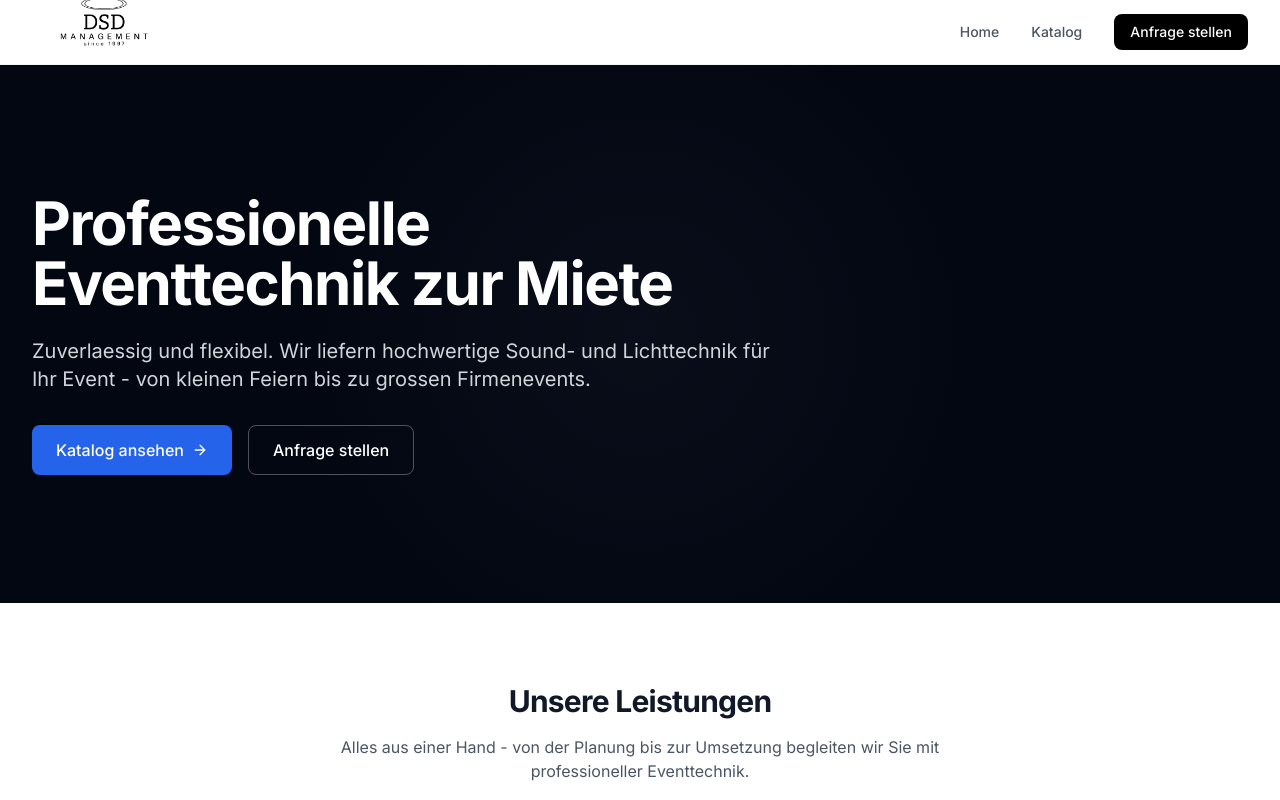
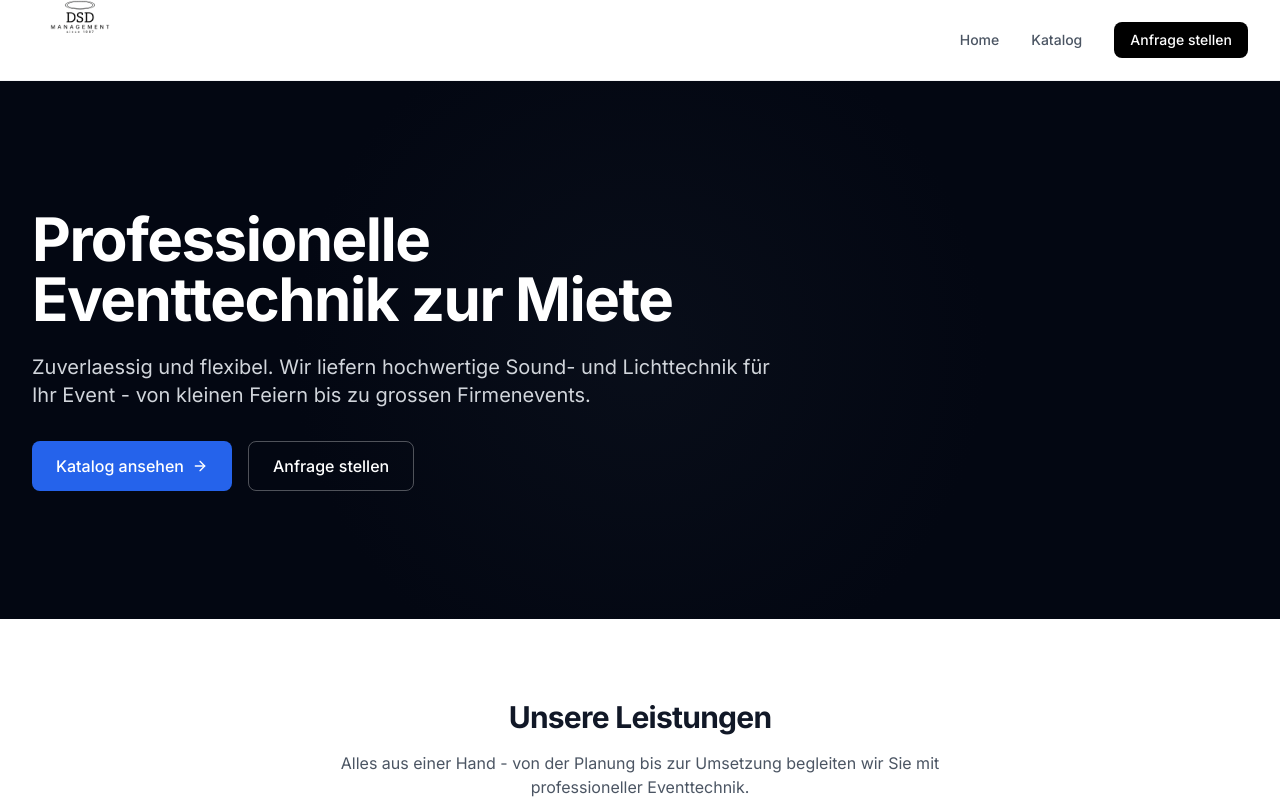
Before and after one commit to BeatsScore/DSD-Management, a Next.js app: page / in a window 1280 px wide. Shown: the top 800 px of the page. Built offline with nearby package versions, Linux system fonts and the light colour scheme.

Commit message:
fix(navbar): move logo down, larger navbar height, logo aligned bottom

```diff
--- a/src/components/public/PublicNavbar.tsx
+++ b/src/components/public/PublicNavbar.tsx
@@ -15,9 +15,9 @@ export function PublicNavbar() {
   return (
     <header className="sticky top-0 z-50 bg-white/90 backdrop-blur border-b border-gray-100">
       <div className="max-w-7xl mx-auto px-4 sm:px-6 lg:px-8">
-        <div className="flex items-center justify-between h-16">
-          <Link href="/" className="flex items-center gap-2">
-            <img src="/logo.png" alt="DSD Management" className="h-36 w-auto object-contain" />
+        <div className="flex items-center justify-between h-20">
+          <Link href="/" className="flex items-end gap-2 h-20 pb-2">
+            <img src="/logo.png" alt="DSD Management" className="h-24 w-auto object-contain" />
           </Link>
           <nav className="hidden md:flex items-center gap-8">
             {navLinks.map((link) => (
```
Also changed, not shown: 1 other file (tests, documents, lock files or other folders).
